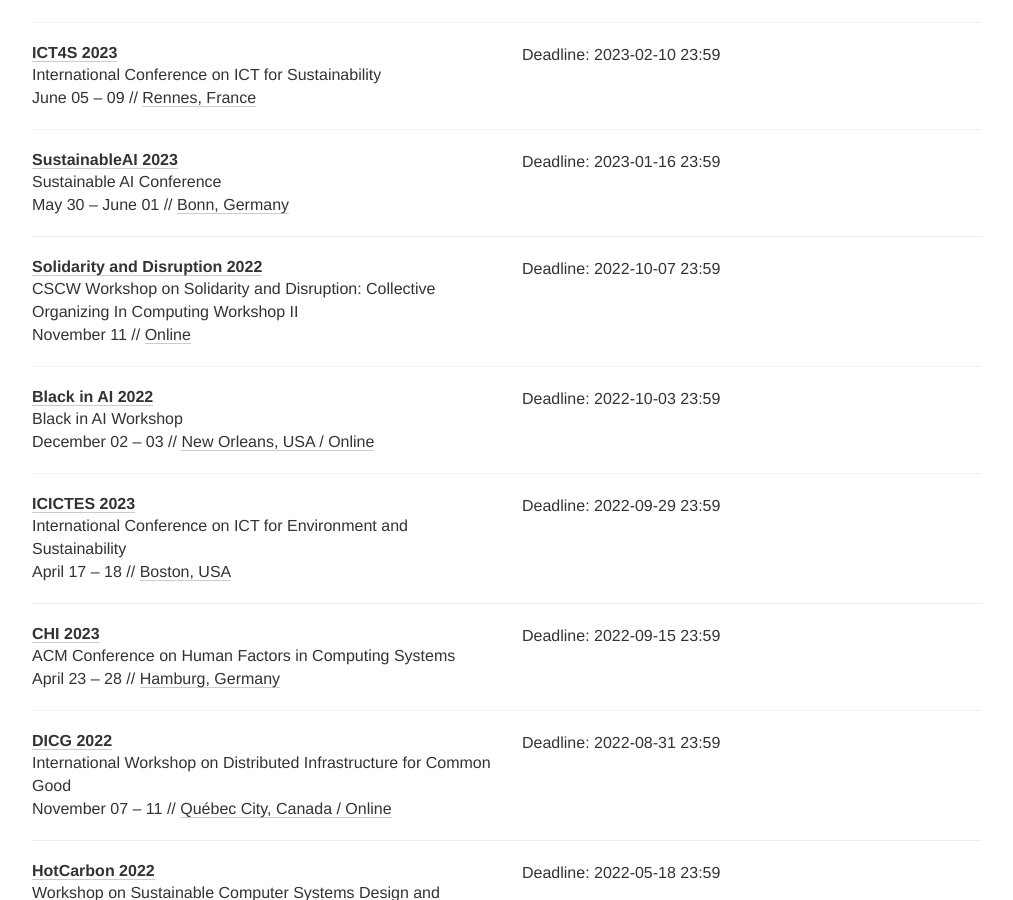
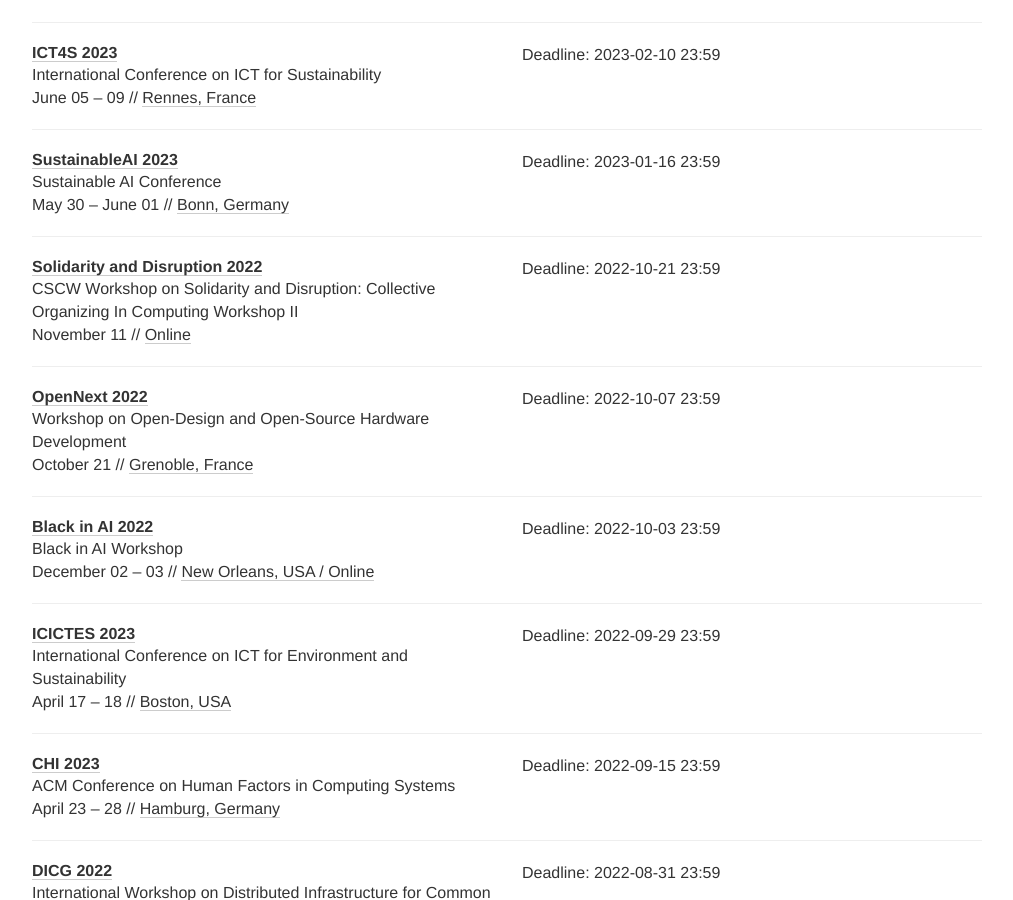
Before and after one commit to responsible-computing/responsible-computing.github.io, a Jekyll site: the page built from index.html, in a window 1280 px wide and 900 px high, scrolled down 360 px. Shown: the whole window, without its empty margins (133-1146 px from the left). Built offline with Jekyll 4.4.1, drawn with Linux system fonts in a browser that asks for light colours; nearby versions of some CDN libraries; comment, search, counter and statistics services are not loaded.

Commit message:
Workshop Updates

```diff
--- a/_data/conferences.yml
+++ b/_data/conferences.yml
@@ -27,9 +27,19 @@
   description: "CSCW Workshop on Solidarity and Disruption: Collective Organizing In Computing Workshop II"
   link: https://collectiveorganizingcscw22.wordpress.com/
   deadline:
-    - "2022-10-07 23:59"
+    - "2022-10-21 23:59"
   place: Online
   tags: [HUCO, ETPO, SHOP]
+
+- name: OpenNext
+  year: 2022
+  date: "October 21"
+  description: "Workshop on Open-Design and Open-Source Hardware Development"
+  link: https://open-design2.sciencesconf.org/
+  deadline:
+    - "2022-10-07 23:59"
+  place: Grenoble, France
+  tags: [HARD, SOFT, ETPO, SHOP]
 
 - name: Black in AI
   year: 2022
```
